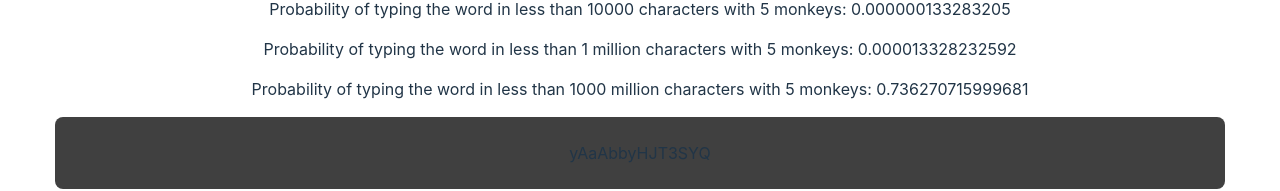
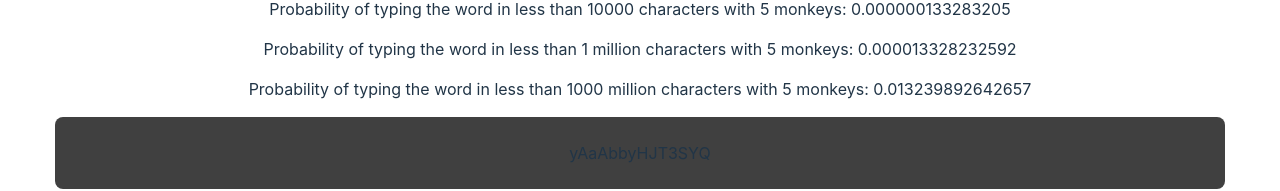
Before and after one commit to Jeanpefe/dockerized-infinite-monkeys, a React (Vite) app: page / in a window 1280 px wide. Both pictures are taken after typing "Sample", "5", "5" into the empty fields and a click on the button "🐒⌨️". Shown: the part 317-508 px from the top of the page. Built offline with nearby package versions, Linux system fonts and the light colour scheme.

Commit message:
refactor: ProbabilityUnderConditions component

```diff
--- a/src/App.tsx
+++ b/src/App.tsx
@@ -3,6 +3,7 @@ import './App.css'
 import MonkeyText from './components/MonkeyText';
 import { CHARACTERS } from './consts';
 import { getProbabilityOfTypingAWordWithMultipleMonkeys } from './utils/calculateProbabities';
+import { ProbabilityUnderConditions } from './components/Probability';
 
 function App() {
   const [generate, setGenerate] = useState<boolean>(false)
@@ -61,10 +62,10 @@ function App() {
 	{inputText &&
 	<section>
 		<h2>Probabilities</h2>
-		<p>Probability of typing the word in less than 1000 characters with {inputNumberOfMonkeys} monkeys: {getProbabilityOfTypingAWordWithMultipleMonkeys({inputNumberOfMonkeys, numberOfCharacters:1000,inputText, numberOfDecimals:15})}</p>
-		<p>Probability of typing the word in less than 10000 characters with {inputNumberOfMonkeys} monkeys: {getProbabilityOfTypingAWordWithMultipleMonkeys({inputNumberOfMonkeys, numberOfCharacters:10000,inputText, numberOfDecimals:15})}</p>
-		<p>Probability of typing the word in less than 1 million characters with {inputNumberOfMonkeys} monkeys: {getProbabilityOfTypingAWordWithMultipleMonkeys({inputNumberOfMonkeys, numberOfCharacters:1000000,inputText, numberOfDecimals:15})}</p>
-		<p>Probability of typing the word in less than 1000 million characters with {inputNumberOfMonkeys} monkeys: {getProbabilityOfTypingAWordWithMultipleMonkeys({inputNumberOfMonkeys, numberOfCharacters:100000000000,inputText, numberOfDecimals:15})}</p>
+		<ProbabilityUnderConditions inputNumberOfMonkeys={inputNumberOfMonkeys} numberOfCharacters={1000} displayTextNumberOfCharacters={'1000'} inputText={inputText} numberOfDecimals={15}/>
+		<ProbabilityUnderConditions inputNumberOfMonkeys={inputNumberOfMonkeys} numberOfCharacters={10000} displayTextNumberOfCharacters={'10000'} inputText={inputText} numberOfDecimals={15}/>
+		<ProbabilityUnderConditions inputNumberOfMonkeys={inputNumberOfMonkeys} numberOfCharacters={1000000} displayTextNumberOfCharacters={'1 million'} inputText={inputText} numberOfDecimals={15}/>
+		<ProbabilityUnderConditions inputNumberOfMonkeys={inputNumberOfMonkeys} numberOfCharacters={1000000000} displayTextNumberOfCharacters={'1000 million'} inputText={inputText} numberOfDecimals={15}/>
 	  </section>
 	  }
 	<section style={{ "display": "flex", "gap": "2rem", "flexDirection": "column" }}>
--- /dev/null
+++ b/src/components/Probability.tsx
@@ -0,0 +1,15 @@
+import { getProbabilityOfTypingAWordWithMultipleMonkeys } from "../utils/calculateProbabities";
+
+interface ProbabilityUnderConditionsProps {
+	inputNumberOfMonkeys: number;
+	numberOfCharacters: number;
+	displayTextNumberOfCharacters: string;
+	inputText: string;
+	numberOfDecimals: number;
+}
+export function ProbabilityUnderConditions ({inputNumberOfMonkeys, numberOfCharacters, displayTextNumberOfCharacters, inputText, numberOfDecimals}: ProbabilityUnderConditionsProps) {
+	return (
+		<p>Probability of typing the word in less than {displayTextNumberOfCharacters} characters with {inputNumberOfMonkeys} monkeys: {getProbabilityOfTypingAWordWithMultipleMonkeys({inputNumberOfMonkeys, numberOfCharacters,inputText, numberOfDecimals})}</p>
+
+	)
+}
```
